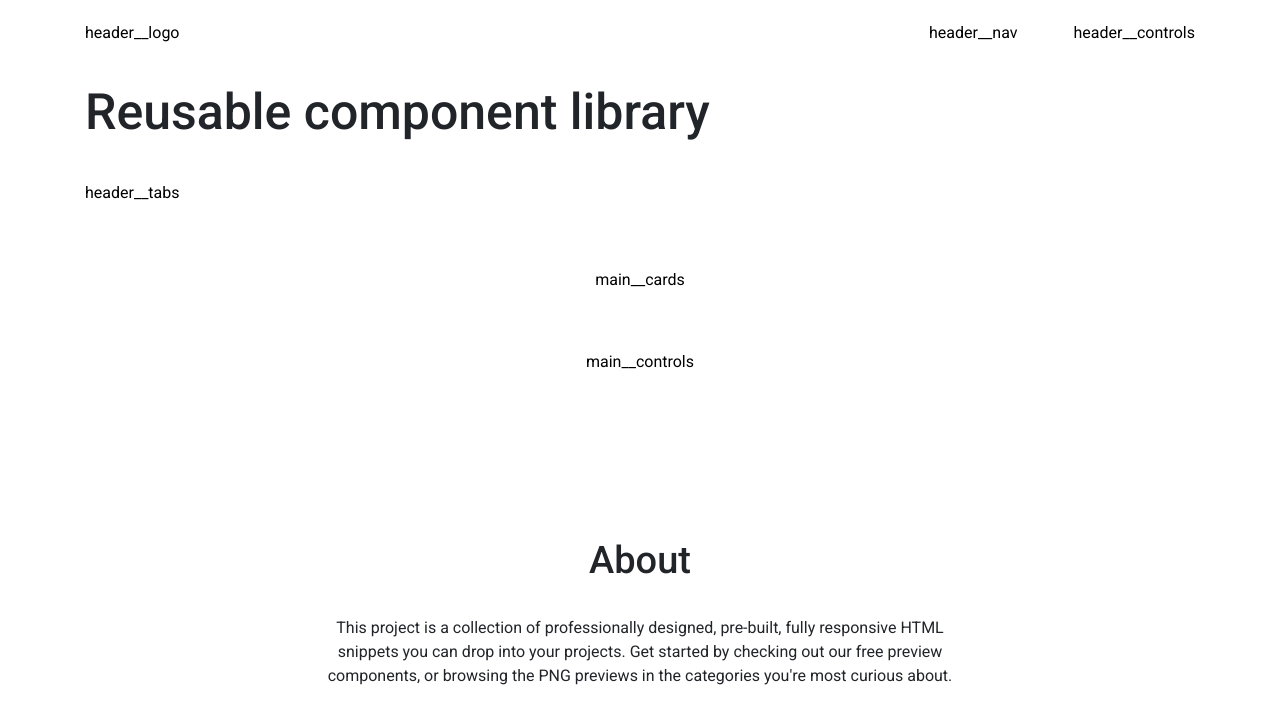
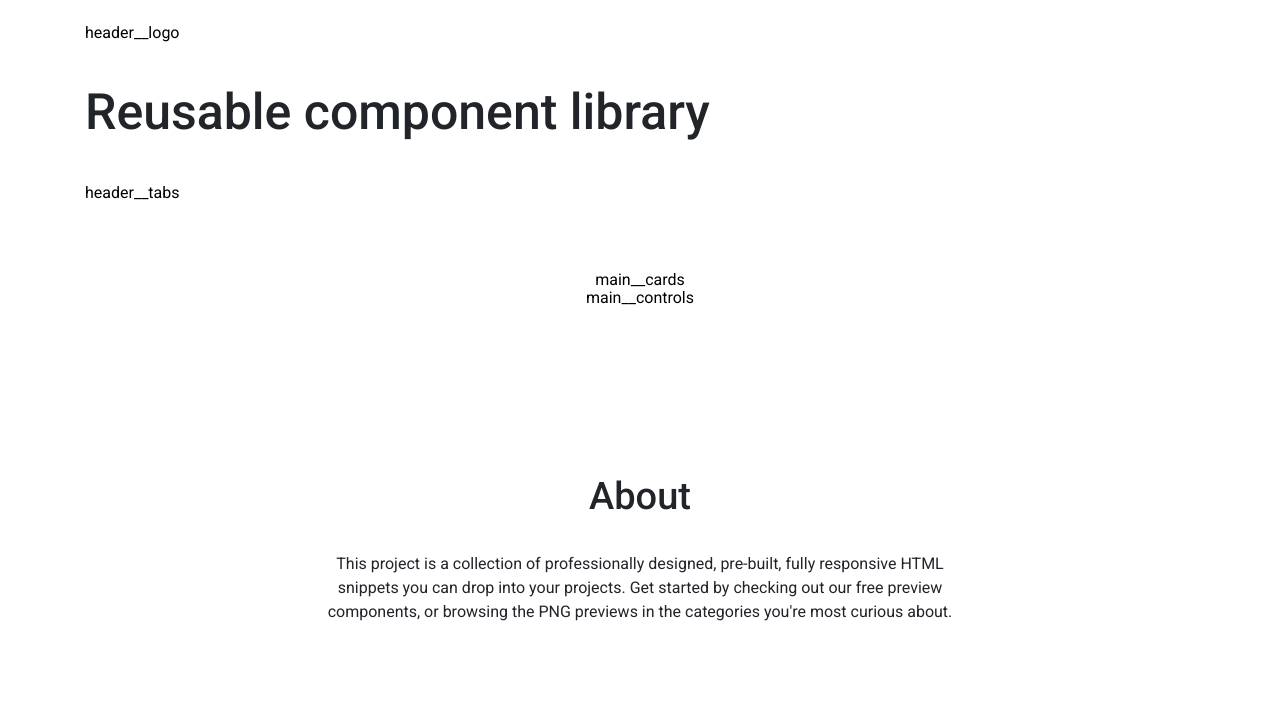
Before and after one commit to js-tasks-ru/htmlcss-20230911-4_elmir-kuba, a website: page index.html in a window 1280 px wide. Drawn offline with Linux system fonts and the light colour scheme.

Commit message:
Полностью убрал вредные советы использования флексов, вернулся к механизму step-by-step, исправил свои косяки

```diff
--- a/components/container.css
+++ b/components/container.css
@@ -1,7 +1,4 @@
 .container {
-  display: flex;
-  flex-direction: column;
-
   background: #FFF;
 
   max-width: 1110px;
--- a/components/footer.css
+++ b/components/footer.css
@@ -2,13 +2,10 @@
   padding-top: 72px;
   padding-bottom: 136px;
 
-  display: flex;
-  flex-direction: column;
-  align-items: center;
-  row-gap: 32px;
+  text-align: center;
 }
 
-.header__about {
+.footer__about {
   color: var(--black, #212429);
 
   /* h2 */
@@ -30,4 +27,9 @@
 
   max-width: 640px;
   text-align: center;
+
+  margin-top: 32px;
+
+  margin-left: auto;
+  margin-right: auto;
 }
--- a/components/header.css
+++ b/components/header.css
@@ -1,26 +1,13 @@
 .header {
   padding-top: 24px;
-
-  display: flex;
-  flex-direction: column;
 }
 
 .header__logo-and-nav {
-  display: flex;
-  justify-content: space-between;
 }
 
 .header__logo {
 }
 
-.header__nav-and-controls {
-  display: flex;
-  column-gap: 56px;
-}
-
-.header__nav {}
-
-.header__controls {}
 
 .header__title {
   color: var(--black, #212429);
--- a/components/main.css
+++ b/components/main.css
@@ -1,19 +1,20 @@
 .main {
-  display: flex;
-  flex-direction: column;
-  row-gap: 64px;
-
   padding-top: 68px;
   padding-bottom: 92px;
-
-  display: flex;
-  flex-direction: column;
-  justify-content: space-between;
-  align-items: center;
 
   height: inherit;
 }
 
-.main__cards {}
+.main__cards {
+  width: fit-content;
 
-.main__controls {}
+  margin-left: auto;
+  margin-right: auto;
+}
+
+.main__controls {
+  width: fit-content;
+
+  margin-left: auto;
+  margin-right: auto;
+}
--- a/index.html
+++ b/index.html
@@ -14,12 +14,6 @@
             <header class="header">
                 <div class="header__logo-and-nav">
                     <div class="header__logo">header__logo</div>
-
-                    <div class="header__nav-and-controls">
-                        <nav class="header__nav">header__nav</nav>
-
-                        <nav class="header__controls">header__controls</nav>
-                    </div>
                 </div>
 
                 <h1 class="header__title">Reusable component library</h1>
@@ -34,7 +28,7 @@
             </main>
 
             <footer class="footer">
-                <h2 class="header__about">About</h2>
+                <h2 class="footer__about">About</h2>
 
                 <p class="footer__description">
                     This project is a collection of professionally designed, pre-built, fully responsive
```
Also changed, not shown: assets/css/main.css (line endings or trailing spaces).
